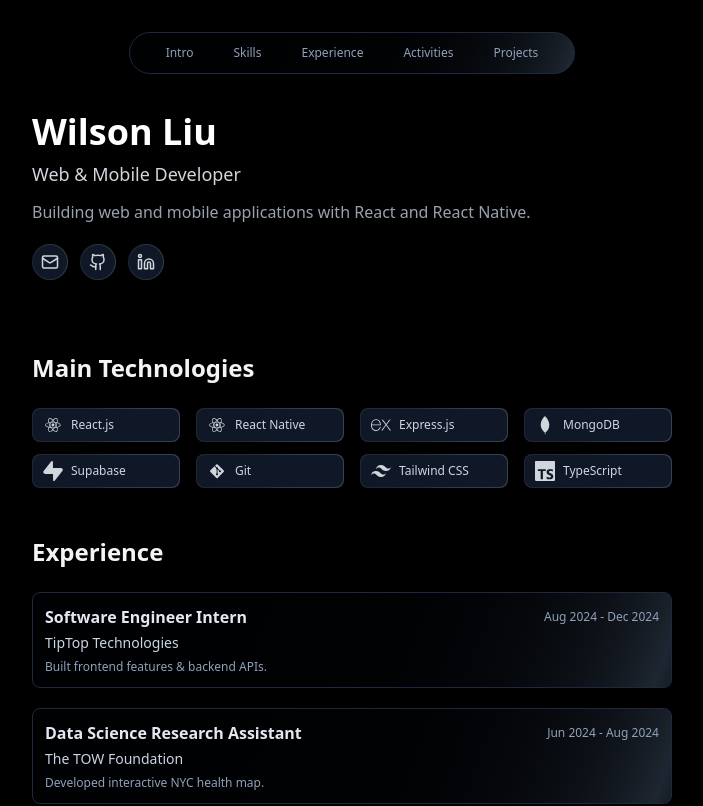
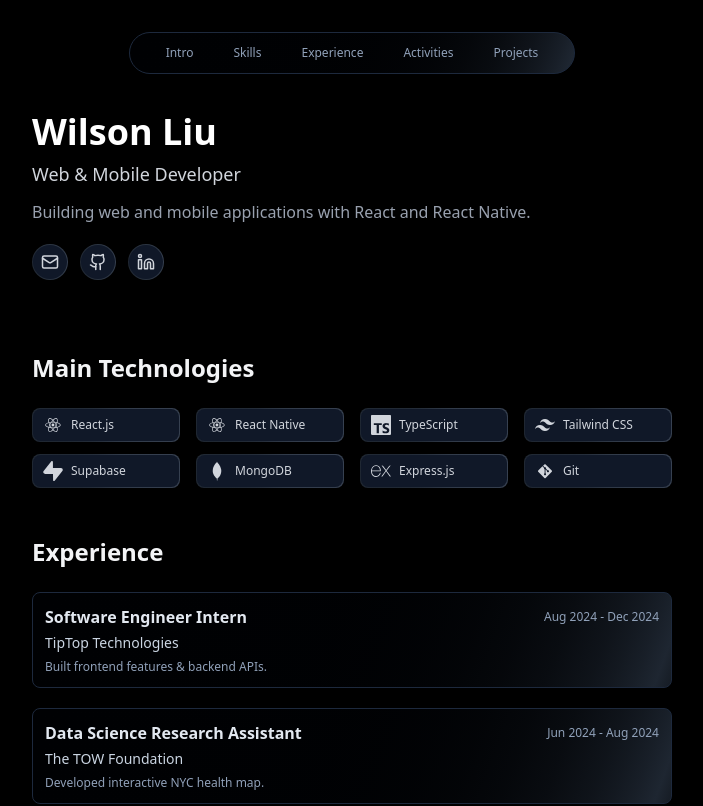
Before and after one commit to wilsonliu2/wilsonliu, a React (Vite) app: page / in a window 1280 px wide. Shown: the top 806 px of the page, without its empty margins (288-991 px from the left). Built offline with nearby package versions, Linux system fonts and the light colour scheme.

Commit message:
Change technology ordering

```diff
--- a/src/data/portfolioData.ts
+++ b/src/data/portfolioData.ts
@@ -41,13 +41,13 @@
 export const skillsData: SkillItem[] = [
     { name: "React.js", icon: DiReact },
     { name: "React Native", icon: DiReact },
+    { name: "TypeScript", icon: SiTypescript },
+    { name: "Tailwind CSS", icon: SiTailwindcss },
+    { name: "Supabase", icon: SiSupabase },
+    { name: "MongoDB", icon: DiMongodb },
     { name: "Express.js", icon: SiExpress },
-    { name: "MongoDB", icon: DiMongodb },
-    { name: "Supabase", icon: SiSupabase },
     { name: "Git", icon: DiGit },
-    { name: "Tailwind CSS", icon: SiTailwindcss },
-    { name: "TypeScript", icon: SiTypescript },
-];
+  ];
 
 export const experiences: ExperienceItem[] = [
     {
```
